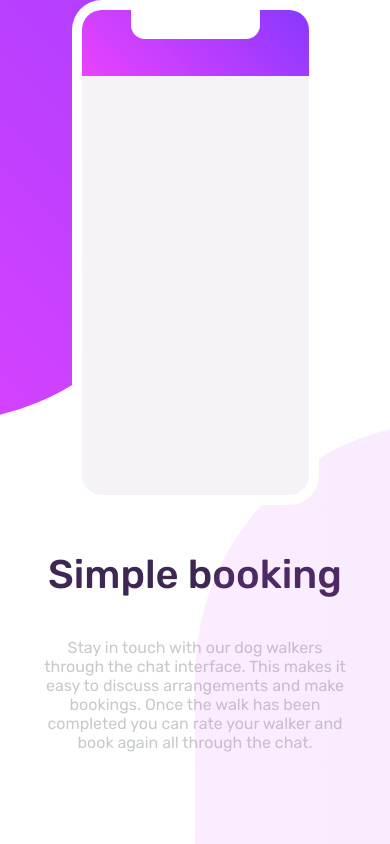
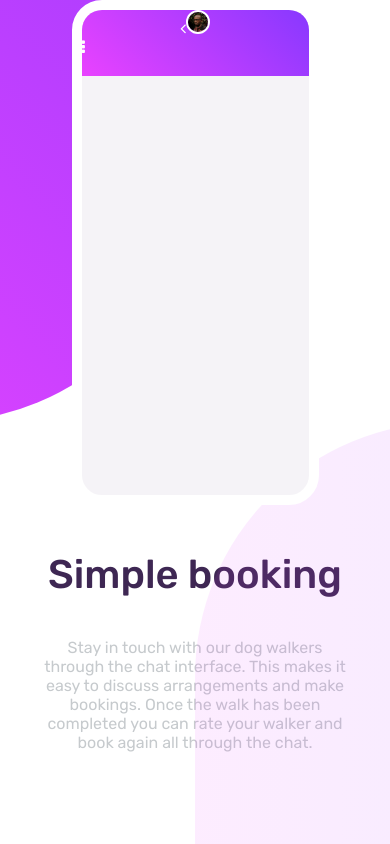
Before and after one commit to ackuser/ng-chat-app-scss, an Angular app: page / in a window 390 px wide. Shown: the top 844 px of the page. Built offline with nearby package versions, Linux system fonts and the light colour scheme.

Commit message:
Adding fontawesome & start to flex header phone

```diff
--- a/package.json
+++ b/package.json
@@ -19,6 +19,7 @@
     "@angular/platform-browser": "~10.1.2",
     "@angular/platform-browser-dynamic": "~10.1.2",
     "@angular/router": "~10.1.2",
+    "font-awesome": "^4.7.0",
     "rxjs": "~6.6.0",
     "tslib": "^2.0.0",
     "zone.js": "~0.10.2"
--- a/src/app/phone/phone.component.html
+++ b/src/app/phone/phone.component.html
@@ -1,4 +1,14 @@
-<div class="phone">
-  <div class="phone__rect-1"></div>
-  <div class="phone__rect-2"></div>
+<!-- <div class="rect-1"></div> -->
+<div class="rect-2">
+  <div class="user">
+    <div class="user__content">
+      <em class="fa fa-angle-left"></em>
+      <img class="avatar" src="../../assets/images/avatar.jpg" alt="Avatar" />
+      <!-- <div class="user__info">
+        <p class="title">Available to Walk</p>
+        <p class="subtitle">Samuel Green</p>
+      </div> -->
+    </div>
+  </div>
+  <i class="fa fa-ellipsis-v" aria-hidden="true"></i>
 </div>
--- a/src/app/phone/phone.component.scss
+++ b/src/app/phone/phone.component.scss
@@ -1,8 +1,6 @@
 @import '_colors';
 
 :host {
-
-    .phone {
     display: flex;
     position: relative;
     width: 247px;
@@ -11,7 +9,7 @@
     border: 10px solid white;
     background: $violet-light-grayish;
 
-        &__rect-1 {
+    .rect-1 {
         margin: 0 auto;
         width: 129px;
         height: 29px;
@@ -20,14 +18,37 @@
         z-index: 1;
     }
 
-        &__rect-2 {
+    .rect-2 {
         position: absolute;
         margin: 0 auto;
         width: 100%;
         height: 66px;
         border-radius: 20px 20px 0 0;
         background: $gradient-1;
+
+        .fa {
+            color: white;
         }
 
+        .user {
+            width: 100%;
+            display: flex;
+            justify-content: space-around;
+
+
+            &__content {
+                // flex: 0 1 60%;
+
+
+
+                .avatar {
+                    width: 24px;
+                    height: 24px;
+                    border-radius: 50%;
+                    display: inline-block;
+                    border: 2px solid white;
                 }
             }
+        }
+    }
+}
--- a/src/styles.scss
+++ b/src/styles.scss
@@ -1,4 +1,7 @@
 @import url('https://fonts.googleapis.com/css2?family=Rubik:wght@400;500;700&display=swap');
+
+$fa-font-path: "~font-awesome/fonts";
+@import "~font-awesome/scss/font-awesome.scss";
 
 /* You can add global styles to this file, and also import other style files */
 html {
```
Also changed, not shown: 1 other file (tests, documents, lock files or other folders). Lines whose indentation alone changed are shown as unchanged.
